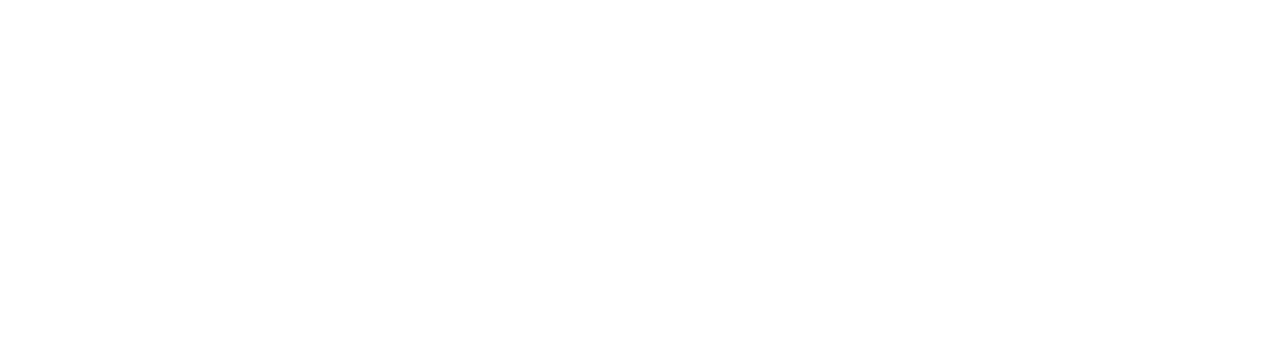
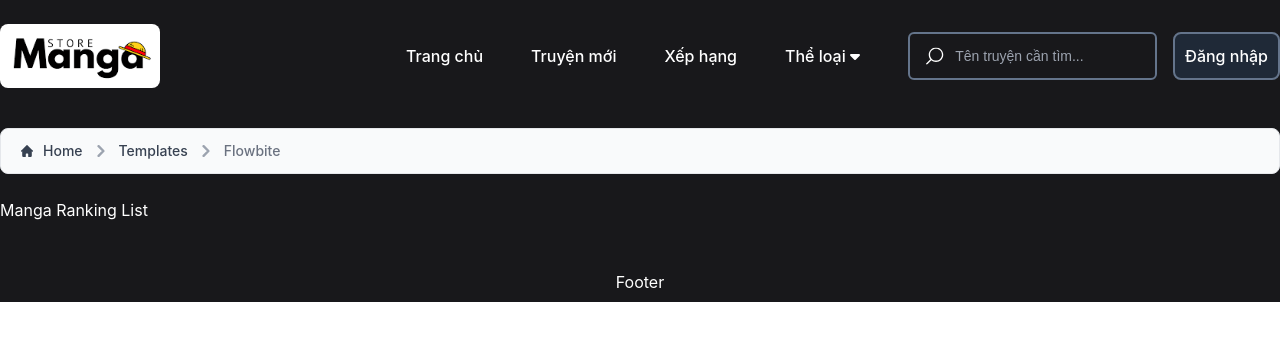
Before and after one commit to quanghuydz123/WebsiteMangaFE, a React (Create React App) app: page /ranking in a window 1280 px wide. Before the commit this address had no page. Shown: the top 340 px of the page. Built offline with nearby package versions, Linux system fonts and the light colour scheme.

Commit message:
Config App Route

```diff
--- a/package.json
+++ b/package.json
@@ -31,7 +31,7 @@
     "web-vitals": "^2.1.4"
   },
   "scripts": {
-    "start": "PORT=3002 react-scripts start",
+    "start": "react-scripts start",
     "build": "react-scripts build",
     "test": "react-scripts test",
     "eject": "react-scripts eject"
--- a/src/App.tsx
+++ b/src/App.tsx
@@ -1,13 +1,21 @@
-import React from 'react';
 import './App.css';
-import { Route, Routes } from 'react-router-dom';
-import HomeAdminPage from './pages/admin/Home/HomeAdminPage';
-import HomeUserPage from './pages/user/UserHomePage';
+import { Navigate, Route, Routes } from 'react-router-dom';
+import {
+  HomeAdminPage,
+  HomeUserPage,
+  MangaDetailPage,
+  MangaListPage,
+  MangaRankingPage
+} from './pages/index';
 
 function App() {
   return (
     <Routes>
-      <Route path='/' element={<HomeUserPage />} />
+      <Route path='/' element={<Navigate to="/home" />} />
+      <Route path='/home' element={<HomeUserPage />} />
+      <Route path='/manga' element={<MangaListPage />} />
+      <Route path='/manga/:id' element={<MangaDetailPage />} />
+      <Route path='/ranking' element={<MangaRankingPage />} />
       <Route path='/admin' element={<HomeAdminPage />} />
       {/* Thêm một trang 404 */}
       <Route path='*' element={<h1>404 - Page Not Found</h1>} />
--- a/src/components/User/Header/Header.tsx
+++ b/src/components/User/Header/Header.tsx
@@ -7,7 +7,9 @@
         <div className="container flex gap-6 justify-between items-center mx-4 md:mx-auto pt-6 ">
             {/* Logo */}
             <div>
-                <img className="w-40 rounded-lg" src={Logo} />
+                <a href="home">
+                    <img className="w-40 rounded-lg" src={Logo} />
+                </a>
             </div>
             <div className="grow flex justify-end">
             {/* Navigation Bar */}
--- a/src/components/User/Header/NavigationBar.tsx
+++ b/src/components/User/Header/NavigationBar.tsx
@@ -6,10 +6,10 @@
     return (
         <>
             <div className="hidden lg:flex items-center gap-12">
-                <a className="font-medium" href="home">Trang chủ</a>
-                <a className="font-medium" href="news">Truyện mới</a>
-                <a className="font-medium" href="ranking">Xếp hạng</a>
-                <a className="font-medium" href="#" id="genre-dropdown-button" data-dropdown-toggle="genre-dropdown">
+                <a className="font-medium hover:scale-[110%] hover:border-b-2" href="home">Trang chủ</a>
+                <a className="font-medium hover:scale-[110%] hover:border-b-2" href="manga">Truyện mới</a>
+                <a className="font-medium hover:scale-[110%] hover:border-b-2" href="ranking">Xếp hạng</a>
+                <a className="font-medium hover:scale-[110%] hover:border-b-2" href="#" id="genre-dropdown-button" data-dropdown-toggle="genre-dropdown">
                     Thể loại <FontAwesomeIcon icon={faCaretDown} />
                 </a>
                 <div className="flex items-stretch gap-4">
--- a/src/pages/user/UserHomePage.tsx
+++ b/src/pages/user/HomeUserPage.tsx
@@ -1,6 +1,5 @@
 import { useEffect } from "react";
 import { useDispatch, useSelector } from "react-redux";
-import { Link } from "react-router-dom";
 import { addAuth } from "../../reduxs/reducers/authReducers";
 import DefaultLayoutUser from "../../layouts/DefaultLayoutUser/DefaultLayoutUser";
 import MangaList from "../../components/User/Manga/MangaList";
--- /dev/null
+++ b/src/pages/user/MangaDetailPage.tsx
@@ -0,0 +1,13 @@
+import DefaultLayoutUser from "../../layouts/DefaultLayoutUser/DefaultLayoutUser"
+
+const MangaDetailPage = () => {
+    return (
+        <DefaultLayoutUser>
+            <div>
+                test
+            </div>
+        </DefaultLayoutUser>
+    )
+}
+
+export default MangaDetailPage
--- /dev/null
+++ b/src/pages/user/MangaListPage.tsx
@@ -0,0 +1,16 @@
+import DefaultLayoutUser from "../../layouts/DefaultLayoutUser/DefaultLayoutUser";
+import MangaList from "../../components/User/Manga/MangaList";
+import SortButton from "../../components/User/Common/SortButton";
+
+const MangaListPage = () => {
+    return (
+        <DefaultLayoutUser>
+            <div>
+                <SortButton />
+                <MangaList />
+            </div>
+        </DefaultLayoutUser>
+    );
+}
+
+export default MangaListPage;
--- /dev/null
+++ b/src/pages/user/MangaRankingPage.tsx
@@ -0,0 +1,13 @@
+import DefaultLayoutUser from "../../layouts/DefaultLayoutUser/DefaultLayoutUser"
+
+const MangaRankingPage = () => {
+    return (
+        <DefaultLayoutUser>
+            <div>
+                Manga Ranking List
+            </div>
+        </DefaultLayoutUser>
+    )
+}
+
+export default MangaRankingPage
```
Also changed, not shown: src/pages/index.ts (+8 -2 lines), src/assets/images/background.jpg (added).
